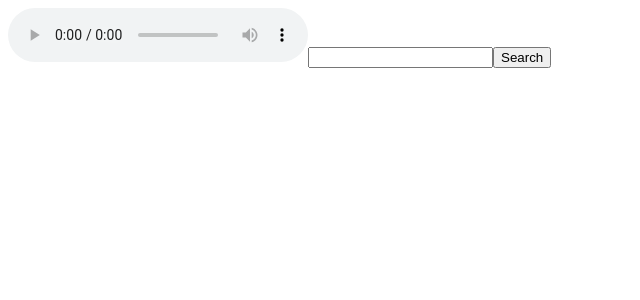
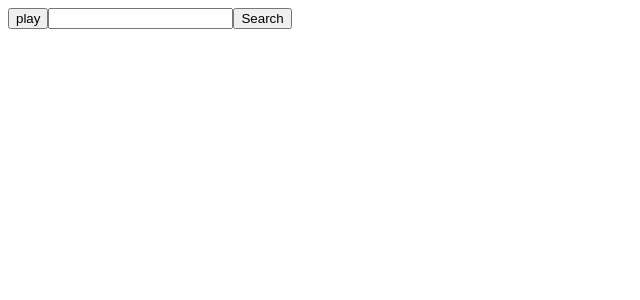
Before and after one commit to lukaszsliwinski/radio, an Angular app in the folder client/: page / in a window 1280 px wide. Shown: the top 300 px of the page, without its empty margins (0-640 px from the left). Built offline with nearby package versions, Linux system fonts and the light colour scheme.

Commit message:
feat: create audio object in player service and pass station data to audio object

```diff
--- a/client/src/app/audio.service.ts
+++ /dev/null
@@ -1,14 +0,0 @@
-import { Injectable } from '@angular/core';
-
-@Injectable({
-  providedIn: 'root'
-})
-export class AudioService {
-  source: string = '';
-
-  constructor() { }
-
-  loadSource(url: string) {
-    this.source = url;
-  };
-}
--- /dev/null
+++ b/client/src/app/player.service.ts
@@ -0,0 +1,44 @@
+import { Injectable } from '@angular/core';
+import { BehaviorSubject } from 'rxjs';
+
+@Injectable({
+  providedIn: 'root'
+})
+export class PlayerService {
+  private name = new BehaviorSubject<string>('');
+  private favicon = new BehaviorSubject<string>('');
+  private country = new BehaviorSubject<string>('');
+  private btnLabel = new BehaviorSubject<string>('play');
+
+  private audioObj = new Audio();
+
+  public name$ = this.name.asObservable();
+  public favicon$ = this.favicon.asObservable();
+  public country$ = this.country.asObservable();
+  public btnLabel$ = this.btnLabel.asObservable();
+
+  constructor() { }
+
+  loadAndPlay(url: string, name: string, favicon: string, country: string) {
+    this.audioObj.src = url;
+    this.audioObj.load();
+    this.audioObj.play();
+
+    this.name.next(name);
+    this.favicon.next(favicon);
+    this.country.next(country);
+    this.btnLabel.next('pause');
+  };
+
+  togglePlay() {
+    if (this.audioObj.src) {
+      if (this.audioObj.paused) {
+        this.audioObj.play();
+        this.btnLabel.next('pause');
+      } else {
+        this.audioObj.pause();
+        this.btnLabel.next('play');
+      }
+    }
+  }
+}
--- a/client/src/app/player/player.component.html
+++ b/client/src/app/player/player.component.html
@@ -1 +1,6 @@
-<audio src={{audioService.source}} controls></audio>
+<img *ngIf="favicon$ | async as favicon" src={{favicon}} width=50 height=50 />
+<div *ngIf="name$ | async as name">name: {{name}}</div>
+<div *ngIf="country$ | async as country">country: {{country}}</div>
+<button (click)="playerService.togglePlay()">
+  <span *ngIf="btnLabel$ | async as btnLabel">{{btnLabel}}</span>
+</button>
--- a/client/src/app/player/player.component.ts
+++ b/client/src/app/player/player.component.ts
@@ -1,5 +1,5 @@
 import { Component } from '@angular/core';
-import { AudioService } from '../audio.service';
+import { PlayerService } from '../player.service';
 
 @Component({
   selector: 'app-player',
@@ -7,5 +7,10 @@ import { AudioService } from '../audio.service';
   styleUrls: ['./player.component.scss']
 })
 export class PlayerComponent {
-  constructor(public audioService: AudioService) { }
+  name$ = this.playerService.name$;
+  favicon$ = this.playerService.favicon$;
+  country$ = this.playerService.country$;
+  btnLabel$ = this.playerService.btnLabel$;
+
+  constructor(public playerService: PlayerService) { }
 }
--- a/client/src/app/station/station.component.html
+++ b/client/src/app/station/station.component.html
@@ -2,5 +2,5 @@
   <img src={{favicon}} width=50 height=50 />
   <h5>{{name}}</h5>
   <h6>{{country}}</h6>
-  <button (click)="audioService.loadSource(url)">play</button>
+  <button (click)="playerService.loadAndPlay(url, name, favicon, country)">load and play</button>
 </div>
--- a/client/src/app/station/station.component.ts
+++ b/client/src/app/station/station.component.ts
@@ -1,5 +1,5 @@
 import { Component, Input } from '@angular/core';
-import { AudioService } from '../audio.service';
+import { PlayerService } from '../player.service';
 
 @Component({
   selector: 'app-station',
@@ -7,7 +7,7 @@ import { AudioService } from '../audio.service';
   styleUrls: ['./station.component.scss']
 })
 export class StationComponent {
-  constructor(public audioService: AudioService) { }
+  constructor(public playerService: PlayerService) { }
 
   @Input()
   name: string;
```
Also changed, not shown: 2 other files (tests, documents, lock files or other folders).
